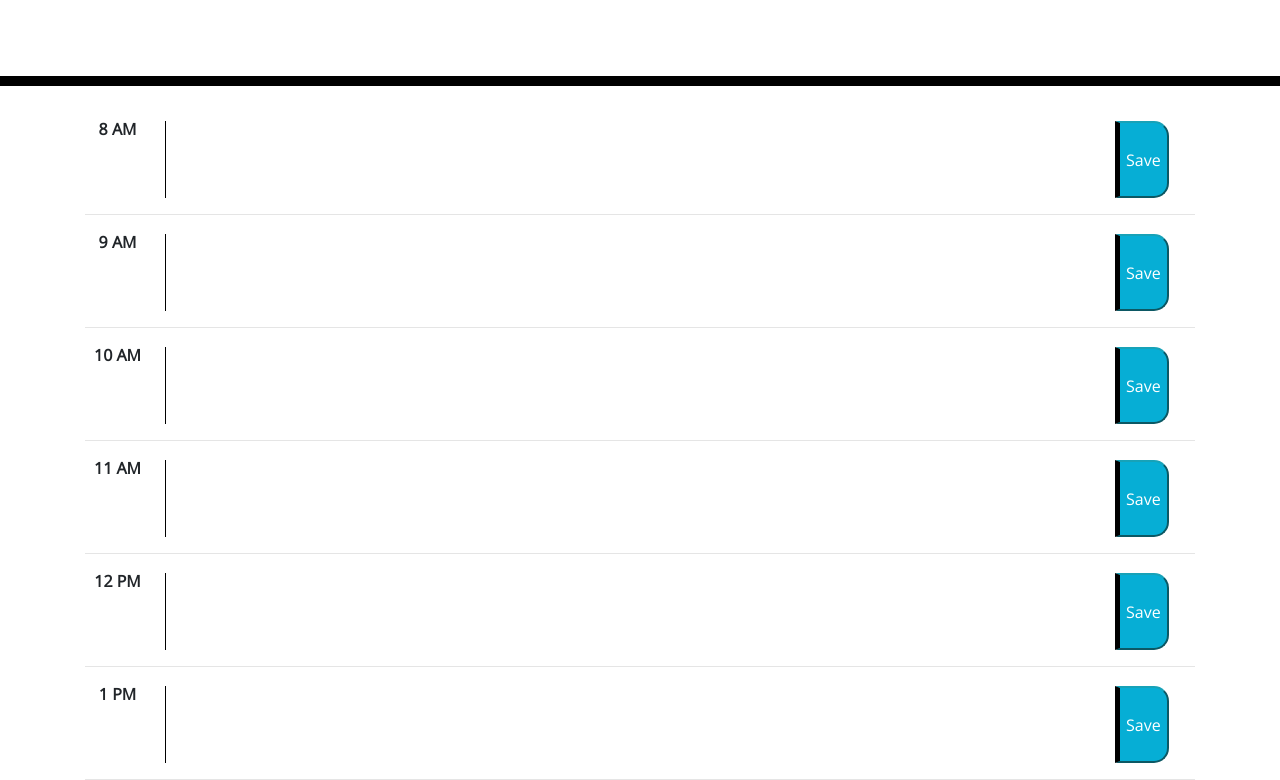
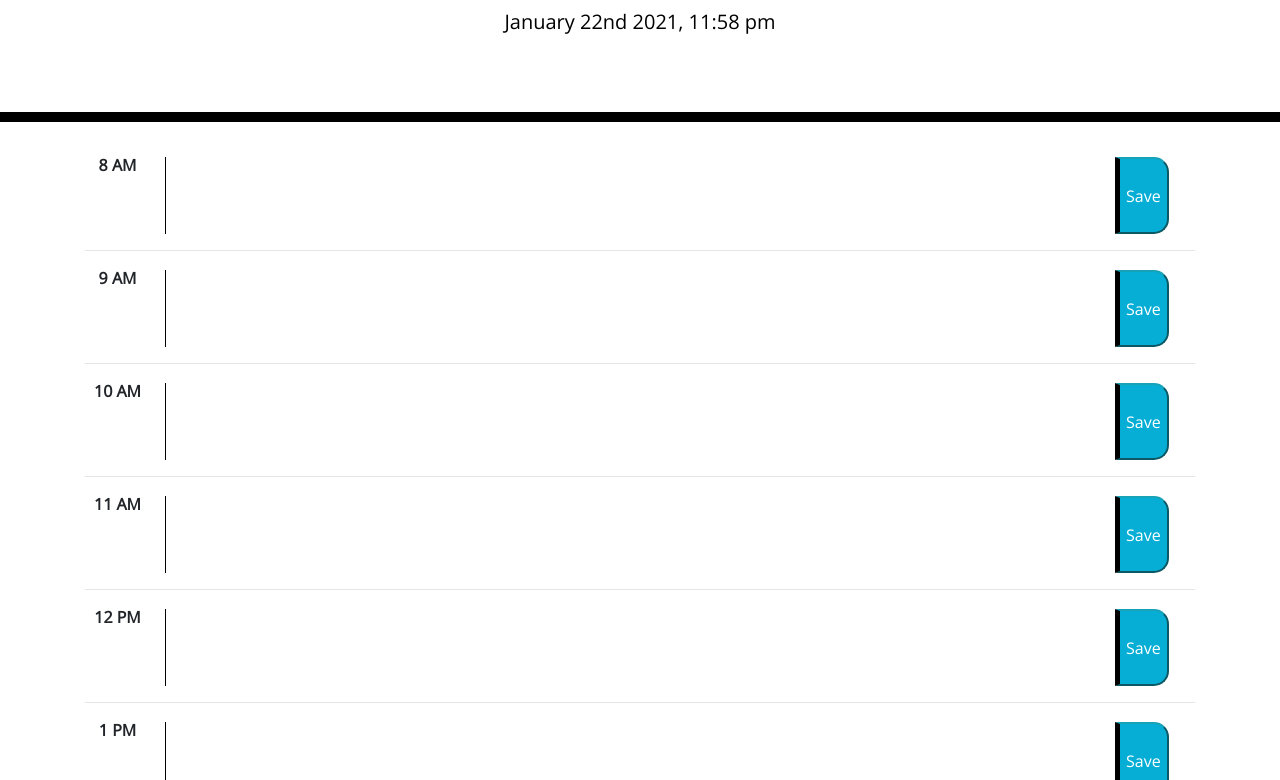
Before and after one commit to manorathn/Work_Day_Scheduler, a plain HTML site: page Develop/index.html in a window 1280 px wide. Shown: the part 182-962 px from the top of the page. Drawn offline with nearby package versions, Linux system fonts and the light colour scheme.

Commit message:
link js to html & adding date

````diff
--- a/Develop/index.html
+++ b/Develop/index.html
@@ -134,5 +134,6 @@
 
     <script src="https://cdnjs.cloudflare.com/ajax/libs/jquery/3.2.1/jquery.min.js"></script>
     <script src="https://cdnjs.cloudflare.com/ajax/libs/moment.js/2.24.0/moment.min.js"></script>
+    <script src="./script.js"></script>
   </body>
 </html>
--- /dev/null
+++ b/Develop/script.js
@@ -0,0 +1,20 @@
+// ## Acceptance Criteria
+
+// ```
+// GIVEN I am using a daily planner to create a schedule
+// WHEN I open the planner
+// THEN the current day is displayed at the top of the calendar
+// WHEN I scroll down
+// THEN I am presented with time blocks for standard business hours
+// WHEN I view the time blocks for that day
+// THEN each time block is color-coded to indicate whether it is in the past, present, or future
+// WHEN I click into a time block
+// THEN I can enter an event
+// WHEN I click the save button for that time block
+// THEN the text for that event is saved in local storage
+// WHEN I refresh the page
+// THEN the saved events persist
+
+// Date
+var date = moment().format('MMMM Do YYYY, h:mm a');
+$("#currentDay").html(date);
````
